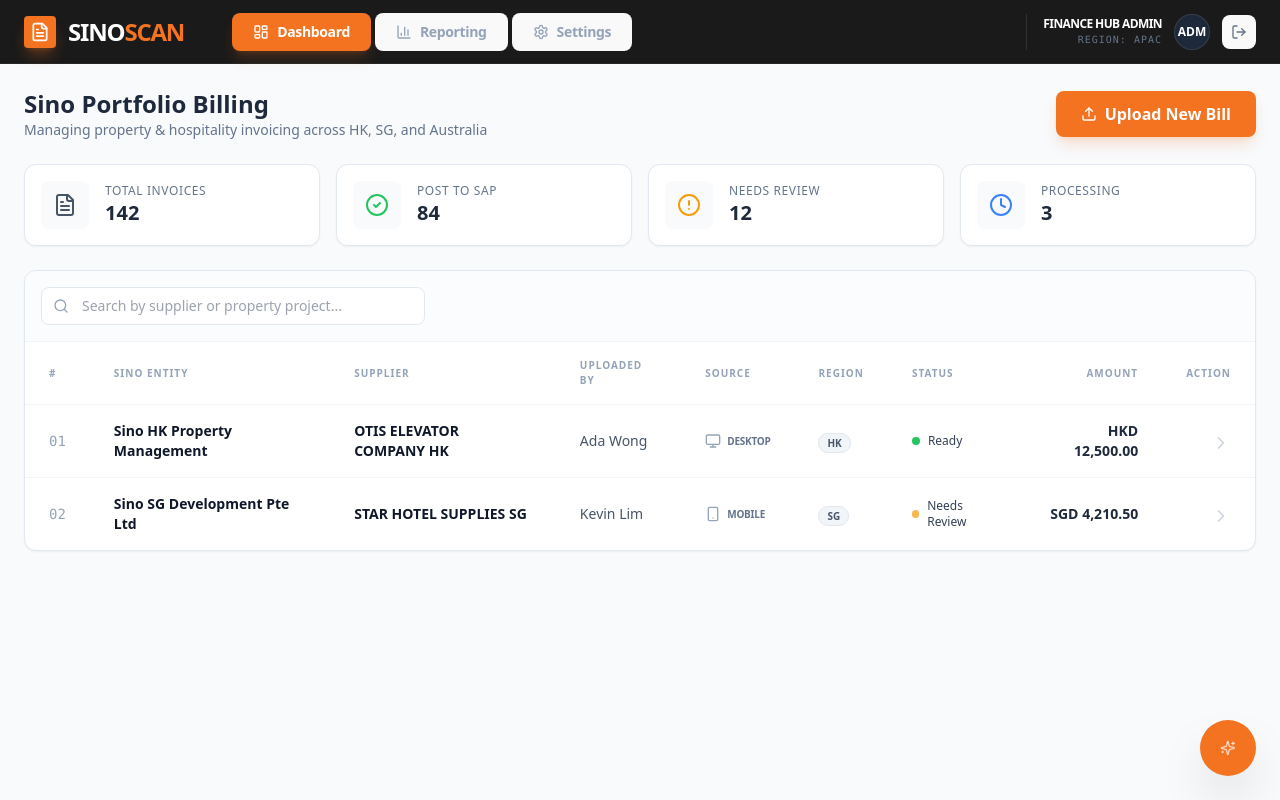
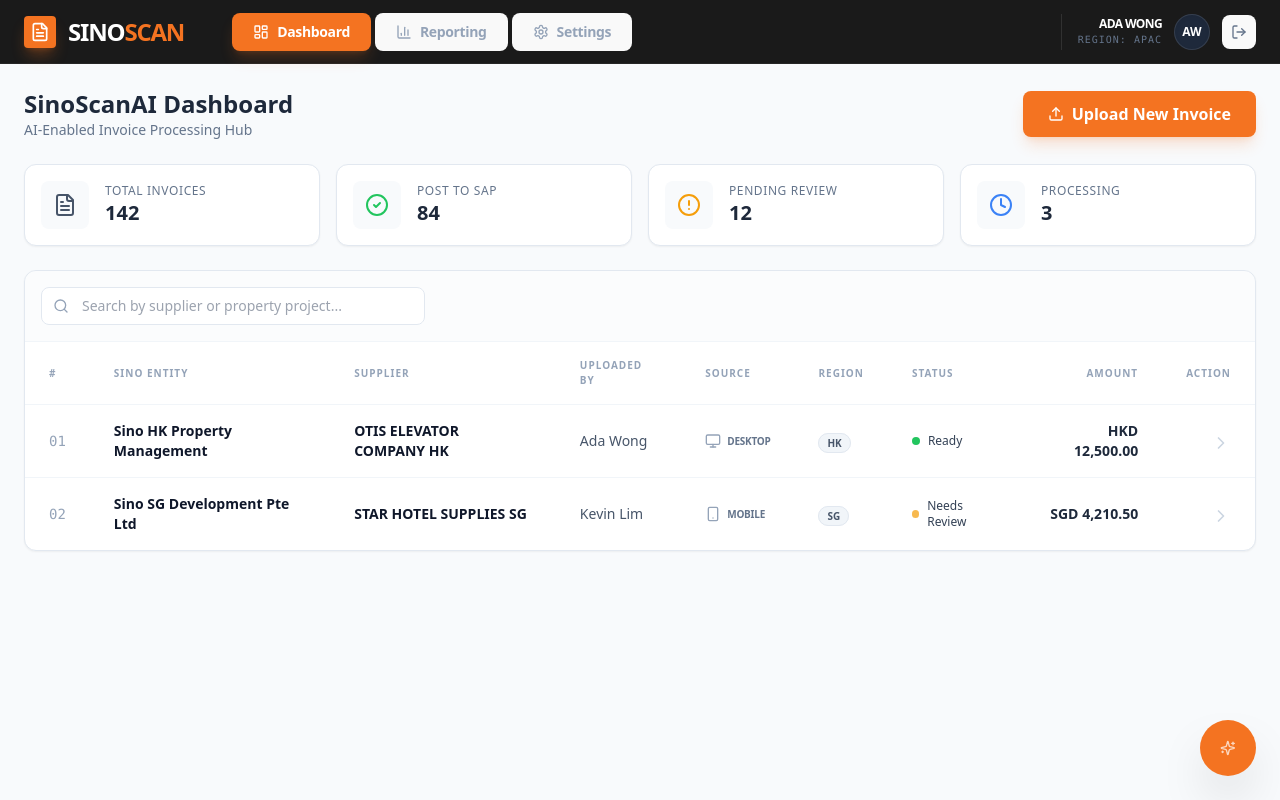
Before and after one commit to towerlo-coder/report_builder_v1, a React (Vite) app: page / in a window 1280 px wide. Built offline with nearby package versions, Linux system fonts and the light colour scheme.

Commit message:
update field name

```diff
--- a/src/App.tsx
+++ b/src/App.tsx
@@ -321,15 +321,15 @@
     <div className="p-6 max-w-[1600px] mx-auto space-y-6 animate-in fade-in duration-500">
       <header className="flex flex-col md:flex-row md:items-center justify-between gap-4">
         <div>
-          <h1 className="text-2xl font-bold text-slate-800">Sino Portfolio Billing</h1>
-          <p className="text-slate-500 text-sm">Managing property & hospitality invoicing across HK, SG, and Australia</p>
+          <h1 className="text-2xl font-bold text-slate-800">SinoScanAI Dashboard</h1>
+          <p className="text-slate-500 text-sm">AI-Enabled Invoice Processing Hub</p>
         </div>
         <button
           onClick={() => setIsUploading(true)}
           className="flex items-center gap-2 px-6 py-2.5 bg-[#F47321] text-white rounded-lg hover:bg-[#d6621a] transition-all shadow-lg shadow-[#F47321]/20 font-bold"
         >
           <Upload className="w-4 h-4" />
-          Upload New Bill
+          Upload New Invoice
         </button>
       </header>
 
@@ -337,7 +337,7 @@
         {[
           { label: 'Total Invoices', value: '142', icon: FileText, color: 'text-slate-600' },
           { label: 'Post to SAP', value: '84', icon: CheckCircle2, color: 'text-green-500' },
-          { label: 'Needs Review', value: '12', icon: AlertCircle, color: 'text-amber-500' },
+          { label: 'Pending Review', value: '12', icon: AlertCircle, color: 'text-amber-500' },
           { label: 'Processing', value: '3', icon: Clock, color: 'text-blue-500' },
         ].map((stat, i) => (
           <div key={i} className="bg-white p-4 rounded-xl border border-slate-200 shadow-sm flex items-center gap-4">
@@ -684,7 +684,7 @@
           <div className="w-[500px] flex flex-col bg-white overflow-hidden shadow-xl border-l border-slate-200">
             <div className="flex-1 overflow-y-auto p-6 space-y-8">
               <section className="space-y-4">
-                <h3 className="text-[10px] font-black text-slate-400 uppercase tracking-[0.3em] border-b border-slate-100 pb-2">Header Extraction (AI)</h3>
+                <h3 className="text-[10px] font-black text-slate-400 uppercase tracking-[0.3em] border-b border-slate-100 pb-2">Header</h3>
                 <div className="space-y-4">
                   <SearchableSelect label="Sino Company Unit" value={selectedInvoice.fields.company.val} options={MOCK_DATA.companies.map(c => c.label)} confidence={selectedInvoice.fields.company.conf} onChange={() => {}} />
                   <SearchableSelect label="Verified Supplier" value={selectedInvoice.fields.supplier.val} options={MOCK_DATA.suppliers} confidence={selectedInvoice.fields.supplier.conf} onChange={() => {}} />
@@ -700,7 +700,7 @@
 
               <section className="space-y-6">
                 <div className="flex items-center justify-between border-b border-slate-100 pb-2">
-                  <h3 className="text-[10px] font-black text-slate-400 uppercase tracking-[0.3em]">Project allocations</h3>
+                  <h3 className="text-[10px] font-black text-slate-400 uppercase tracking-[0.3em]">Line Items</h3>
                   <button
                     onClick={handleAddRow}
                     className="flex items-center gap-1 text-[10px] font-bold text-[#F47321] uppercase hover:underline"
@@ -803,7 +803,7 @@
             <div className="p-6 bg-slate-900 text-white shadow-2xl">
                <div className="flex justify-between items-end">
                  <div>
-                   <p className="text-[10px] font-bold text-slate-500 uppercase mb-1 tracking-widest">Amount Allocated</p>
+                   <p className="text-[10px] font-bold text-slate-500 uppercase mb-1 tracking-widest">Total Amount</p>
                    <p className="text-2xl font-black tracking-tighter">
                      <span className="text-xs font-bold text-slate-500 mr-2 uppercase">{selectedInvoice.fields.currency.val}</span>
                      {totalAllocated}
@@ -814,7 +814,7 @@
                       {totalAllocated === selectedInvoice.amount ? <CheckCircle2 className="w-4 h-4" /> : <AlertCircle className="w-4 h-4" />}
                       {totalAllocated === selectedInvoice.amount ? 'SAP BALANCED' : 'VARIANCE DETECTED'}
                     </div>
-                    <p className="text-[10px] text-slate-400 uppercase font-bold tracking-widest italic decoration-[#F47321] underline decoration-2 underline-offset-4">Region Ready</p>
+                    <p className="text-[10px] text-slate-400 uppercase font-bold tracking-widest italic decoration-[#F47321] underline decoration-2 underline-offset-4">###</p>
                  </div>
                </div>
             </div>
@@ -856,10 +856,10 @@
         <div className="flex items-center gap-4">
           <div className="flex items-center gap-3 pl-4 border-l border-white/10">
             <div className="text-right hidden sm:block">
-              <p className="text-xs font-bold text-white uppercase tracking-tighter">Finance Hub Admin</p>
+              <p className="text-xs font-bold text-white uppercase tracking-tighter">Ada Wong</p>
               <p className="text-[10px] text-slate-500 font-mono tracking-widest text-[#F47321]">REGION: APAC</p>
             </div>
-            <div className="w-9 h-9 rounded-full bg-slate-800 border border-white/10 flex items-center justify-center text-xs font-bold text-white shadow-inner">ADM</div>
+            <div className="w-9 h-9 rounded-full bg-slate-800 border border-white/10 flex items-center justify-center text-xs font-bold text-white shadow-inner">AW</div>
             <button className="p-2 text-slate-500 hover:text-red-400 transition-colors">
                <LogOut className="w-4 h-4" />
             </button>
```
